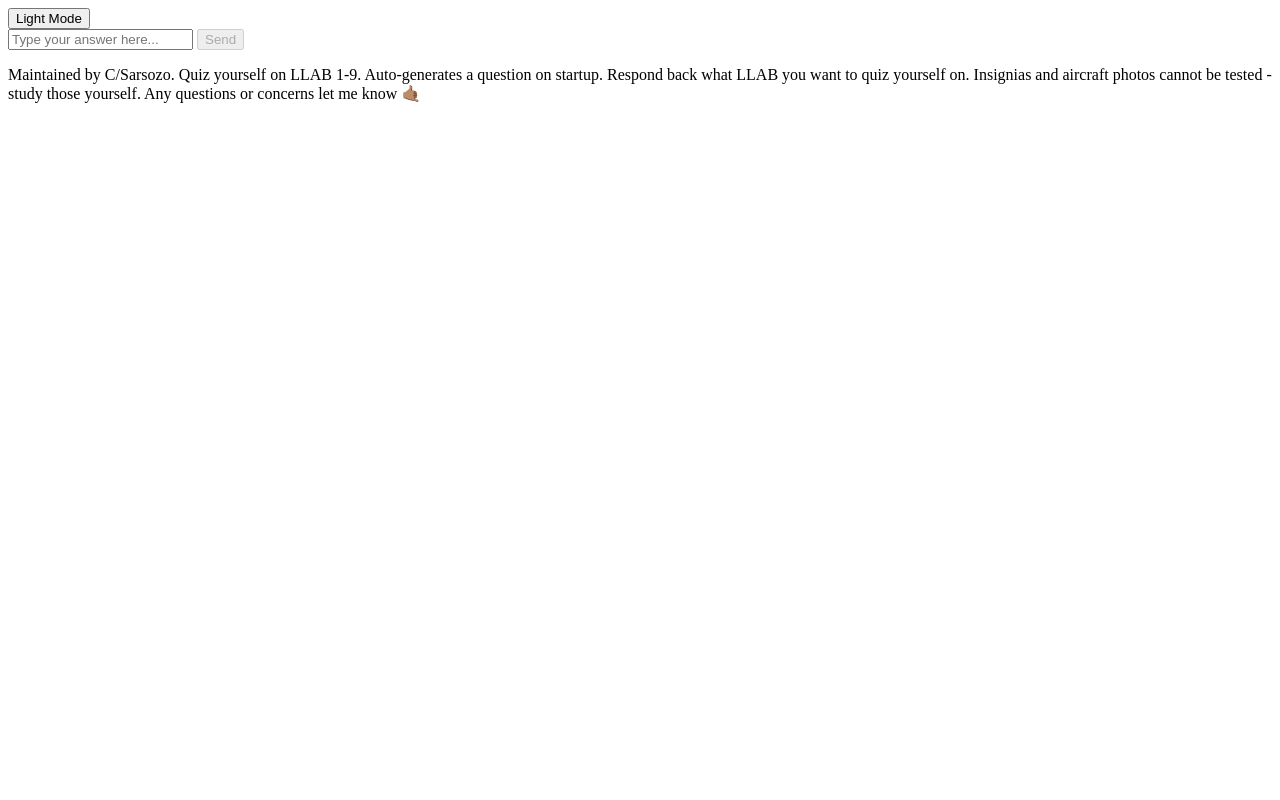
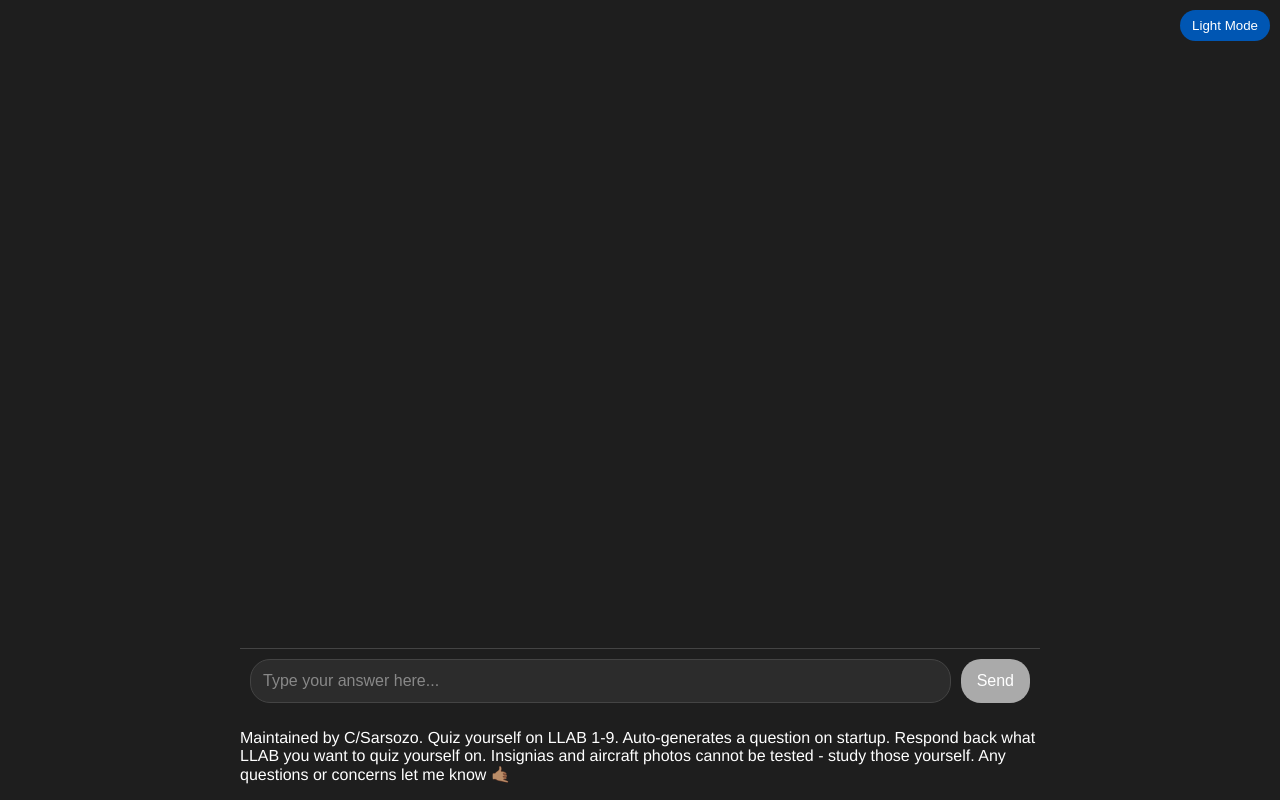
Before and after one commit to sozodennis01/Det175WarriorKnowledgeChatBot, a website: page public/index.html in a window 1280 px wide. Both pictures are taken after a click on the button "Dark Mode". Drawn offline with Linux system fonts and the light colour scheme; no server answers.

Commit message:
for some reason my styling broke

```diff
--- a/index.mjs
+++ b/index.mjs
@@ -21,7 +21,6 @@ async function main() {
     const app = express();
     app.use(bodyParser.json());
     //app.use(helmet()); helmet breaks things ignore it for now.
-
 
     // Serve static files from the 'public' directory
     const __filename = fileURLToPath(import.meta.url);
--- a/public/index.html
+++ b/public/index.html
@@ -1,5 +1,6 @@
 <!DOCTYPE html>
 <html lang="en">
+
 <head>
     <meta charset="UTF-8">
     <title>DET175 Warrior Knowledge Quiz Chatbot</title>
@@ -7,10 +8,172 @@
     <meta name="viewport" content="width=device-width, initial-scale=1.0">
     <!-- Updated styles for centered messages with light/dark mode support -->
     <style>
-        /* (Your existing CSS styles) */
-        /* ... */
+        :root {
+            --bg-color-light: #f5f5f5;
+            --bg-color-dark: #1e1e1e;
+            --text-color-light: #000000;
+            --text-color-dark: #ffffff;
+            --message-bg-light: #e9ecef;
+            --message-bg-dark: #333333;
+            --user-bg-light: #007bff;
+            --user-bg-dark: #0056b3;
+            --input-bg-light: #f1f0f0;
+            --input-bg-dark: #2c2c2c;
+            --border-color-light: #ccc;
+            --border-color-dark: #444;
+        }
+
+        body {
+            font-family: 'Helvetica Neue', Arial, sans-serif;
+            margin: 0;
+            padding: 0;
+            display: flex;
+            justify-content: center;
+            background-color: var(--bg-color-light);
+            color: var(--text-color-light);
+            transition: background-color 0.3s, color 0.3s;
+        }
+
+        #container {
+            display: flex;
+            flex-direction: column;
+            height: 100vh;
+            max-width: 800px;
+            width: 100%;
+            background-color: #ffffff;
+        }
+
+        #toggle-button {
+            padding: 8px 12px;
+            position: absolute;
+            top: 10px;
+            right: 10px;
+            background-color: var(--user-bg-light);
+            color: #ffffff;
+            border: none;
+            border-radius: 20px;
+            cursor: pointer;
+            outline: none;
+            transition: background-color 0.3s;
+        }
+
+        #chat {
+            flex: 1;
+            overflow-y: auto;
+            padding: 20px;
+            display: flex;
+            flex-direction: column;
+        }
+
+        .message {
+            margin-bottom: 15px;
+            border-radius: 8px;
+            padding: 12px 16px;
+            max-width: 100%;
+            line-height: 1.6;
+            word-wrap: break-word;
+            align-self: center;
+            width: 100%;
+            box-sizing: border-box;
+        }
+
+        .user {
+            background-color: var(--user-bg-light);
+            color: #ffffff;
+        }
+
+        .assistant {
+            background-color: var(--message-bg-light);
+        }
+
+        #input-container {
+            display: flex;
+            padding: 10px;
+            border-top: 1px solid var(--border-color-light);
+            background-color: #ffffff;
+        }
+
+        #input {
+            flex: 1;
+            padding: 12px;
+            font-size: 16px;
+            border: 1px solid var(--border-color-light);
+            border-radius: 20px;
+            background-color: var(--input-bg-light);
+            outline: none;
+        }
+
+        #input::placeholder {
+            color: #888;
+        }
+
+        #send-button {
+            margin-left: 10px;
+            padding: 0 16px;
+            font-size: 16px;
+            border: none;
+            border-radius: 20px;
+            background-color: var(--user-bg-light);
+            color: #fff;
+            cursor: pointer;
+            outline: none;
+        }
+
+        #send-button:disabled {
+            background-color: #aaa;
+            cursor: not-allowed;
+        }
+
+        /* Dark mode styles */
+        body.dark {
+            background-color: var(--bg-color-dark);
+            color: var(--text-color-dark);
+        }
+
+        body.dark #toggle-button {
+            background-color: var(--user-bg-dark);
+        }
+
+        body.dark #container {
+            background-color: var(--bg-color-dark);
+        }
+
+        body.dark .message {
+            background-color: var(--message-bg-dark);
+        }
+
+        body.dark .user {
+            background-color: var(--user-bg-dark);
+        }
+
+        body.dark #input-container {
+            border-top: 1px solid var(--border-color-dark);
+            background-color: var(--bg-color-dark);
+        }
+
+        body.dark #input {
+            background-color: var(--input-bg-dark);
+            border-color: var(--border-color-dark);
+            color: var(--text-color-dark);
+            /* Text color in dark mode */
+        }
+
+        /* Scrollbar styling for Webkit-based browsers */
+        #chat::-webkit-scrollbar {
+            width: 8px;
+        }
+
+        #chat::-webkit-scrollbar-track {
+            background: #f1f1f1;
+        }
+
+        #chat::-webkit-scrollbar-thumb {
+            background: #ccc;
+            border-radius: 4px;
+        }
     </style>
 </head>
+
 <body>
     <div id="container">
         <button id="toggle-button">Switch Mode</button>
@@ -19,8 +182,12 @@
             <input type="text" id="input" placeholder="Type your answer here..." autocomplete="off" />
             <button id="send-button" disabled>Send</button>
         </div>
-        <div><p>Maintained by C/Sarsozo. Quiz yourself on LLAB 1-9. Auto-generates a question on startup. Respond back what LLAB you want to quiz yourself on.
-            Insignias and aircraft photos cannot be tested - study those yourself. Any questions or concerns let me know 🤙🏽</p></div>
+        <div>
+            <p>Maintained by C/Sarsozo. Quiz yourself on LLAB 1-9. Auto-generates a question on startup. Respond back
+                what LLAB you want to quiz yourself on.
+                Insignias and aircraft photos cannot be tested - study those yourself. Any questions or concerns let me
+                know 🤙🏽</p>
+        </div>
     </div>
     <script>
         let chatHistory = [];
@@ -49,7 +216,7 @@
         toggleButton.addEventListener('click', toggleMode);
 
         // Enable send button when input is not empty
-        input.addEventListener('input', function() {
+        input.addEventListener('input', function () {
             sendButton.disabled = input.value.trim() === '';
         });
 
@@ -57,7 +224,7 @@
         sendButton.addEventListener('click', sendMessage);
 
         // Send message on Enter key press
-        input.addEventListener('keypress', function(event) {
+        input.addEventListener('keypress', function (event) {
             if (event.key === 'Enter' && !event.shiftKey && input.value.trim() !== '') {
                 event.preventDefault();
                 sendMessage();
@@ -111,4 +278,5 @@
             });
     </script>
 </body>
+
 </html>
```
Lines whose indentation alone changed are shown as unchanged.
